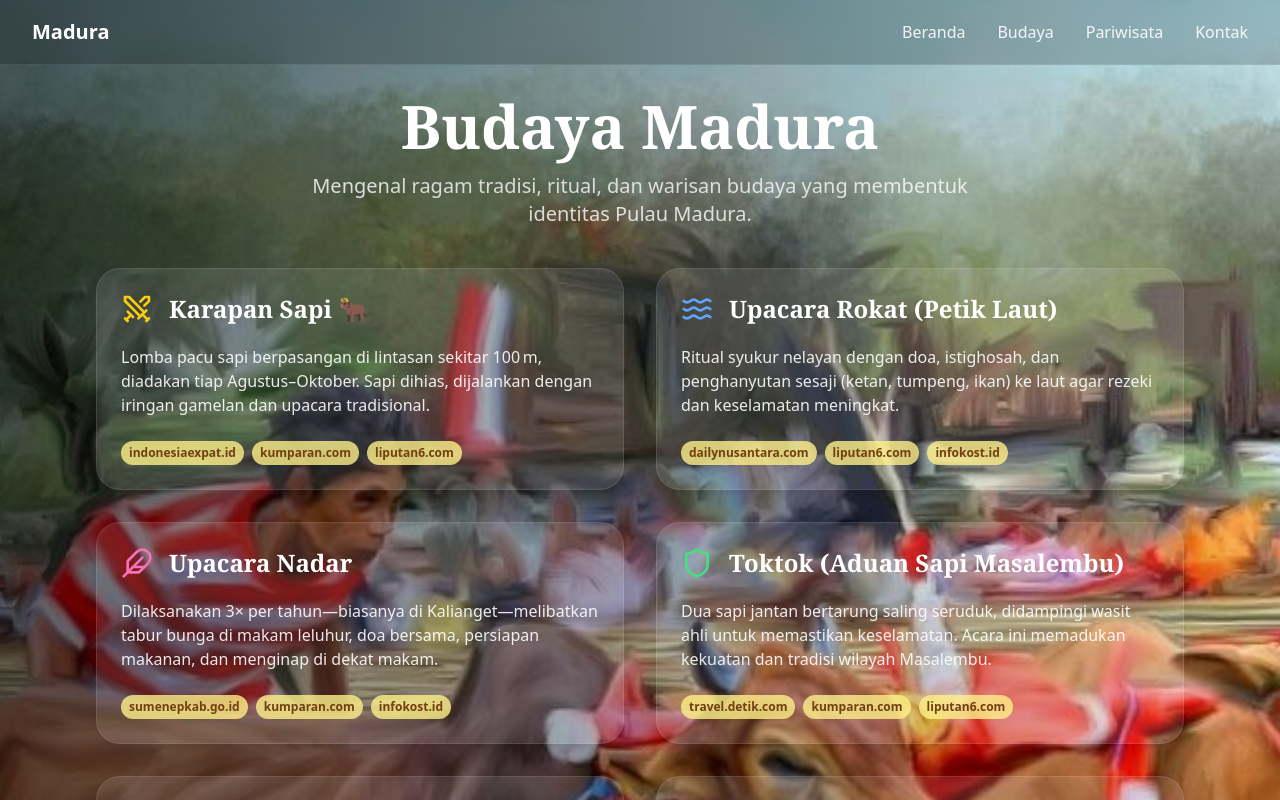
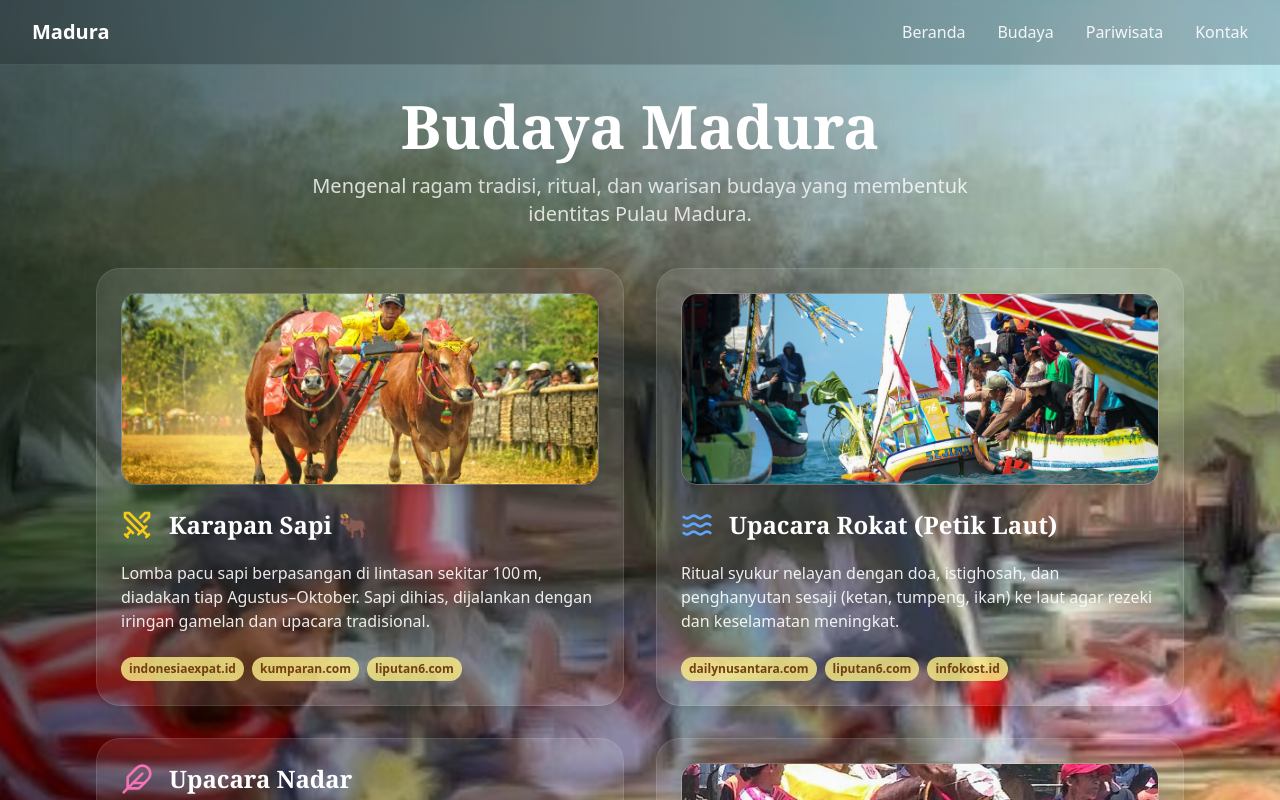
Before and after one commit to DAFAAHMADFAHRISI/Madura-tourism, a React (Vite) app: page /budaya in a window 1280 px wide. Shown: the top 800 px of the page. Built offline with nearby package versions, Linux system fonts and the light colour scheme; the HTML template or start-up script is replaced by a standard one.

Commit message:
UpdateBudaya

```diff
--- a/src/pages/Budaya.tsx
+++ b/src/pages/Budaya.tsx
@@ -1,5 +1,8 @@
 import Navbar from "../components/Navbar"
 import karapanSapi from "../assets/images/karapansapi.jpg"
+import KarapImg from "../assets/images/Karap.jpg"
+import RokatImg from "../assets/images/Rokat.jpg"
+import ToktokImg from "../assets/images/Toktok.jpeg"
 import { BookOpen, Drum, Feather, Landmark, Palette, Shield, Shirt, Swords, Waves } from "lucide-react"
 
 const budayaList = [
@@ -8,12 +11,14 @@ const budayaList = [
     icon: <Swords className="w-8 h-8 text-yellow-400" />, // closest icon for race/competition
     desc: `Lomba pacu sapi berpasangan di lintasan sekitar 100 m, diadakan tiap Agustus–Oktober. Sapi dihias, dijalankan dengan iringan gamelan dan upacara tradisional.`,
     sumber: ["indonesiaexpat.id", "kumparan.com", "liputan6.com"],
+    image: KarapImg,
   },
   {
     title: "Upacara Rokat (Petik Laut)",
     icon: <Waves className="w-8 h-8 text-blue-400" />, // sea/ritual
     desc: `Ritual syukur nelayan dengan doa, istighosah, dan penghanyutan sesaji (ketan, tumpeng, ikan) ke laut agar rezeki dan keselamatan meningkat.`,
     sumber: ["dailynusantara.com", "liputan6.com", "infokost.id"],
+    image: RokatImg,
   },
   {
     title: "Upacara Nadar",
@@ -26,6 +31,7 @@ const budayaList = [
     icon: <Shield className="w-8 h-8 text-green-400" />,
     desc: `Dua sapi jantan bertarung saling seruduk, didampingi wasit ahli untuk memastikan keselamatan. Acara ini memadukan kekuatan dan tradisi wilayah Masalembu.`,
     sumber: ["travel.detik.com", "kumparan.com", "liputan6.com"],
+    image: ToktokImg,
   },
   {
     title: "Ritual Ojung",
@@ -92,6 +98,10 @@ export default function Budaya() {
         <div className="grid grid-cols-1 md:grid-cols-2 gap-8 w-full">
           {budayaList.map((item) => (
             <div key={item.title} className="bg-white/10 border border-white/10 rounded-3xl p-6 flex flex-col gap-3 shadow-xl hover:scale-[1.02] hover:shadow-2xl transition-all duration-300">
+              {/* Show image if available */}
+              {item.image && (
+                <img src={item.image} alt={item.title} className="w-full h-48 object-cover rounded-2xl mb-3 shadow-lg border border-white/20" />
+              )}
               <div className="flex items-center gap-4 mb-2">
                 {item.icon}
                 <h2 className="text-white text-2xl font-bold font-serif">{item.title}</h2>
```
Also changed, not shown: src/assets/images/Rokat.jpg (added), src/assets/images/Toktok.jpeg (added).
